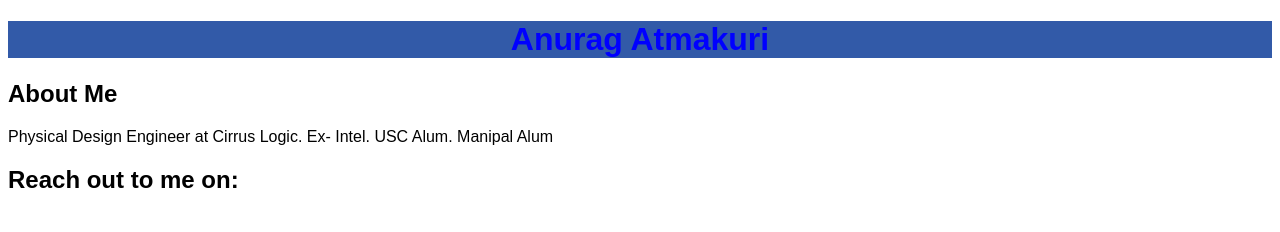
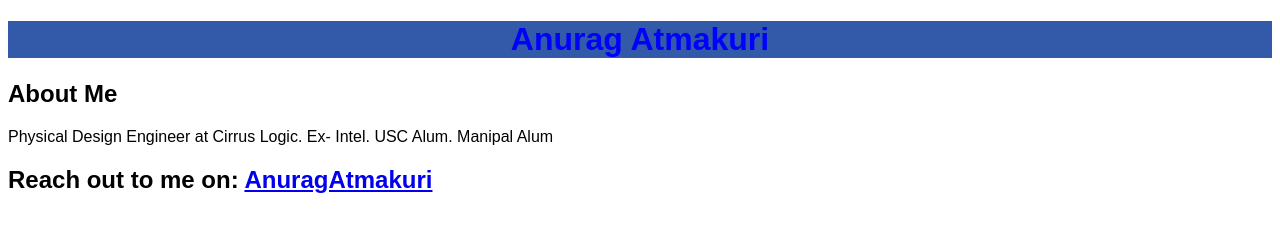
Before and after one commit to anuragatmakuri/anuragatmakuri.github.io, a plain HTML site: page index.html in a window 1280 px wide. Drawn offline with Linux system fonts and the light colour scheme.

Commit message:
Update index.html
Corrected linkedin link

```diff
--- a/index.html
+++ b/index.html
@@ -9,6 +9,6 @@
   <h1>Anurag Atmakuri</h1>
   <h2>About Me</h2>
   <p>Physical Design Engineer at Cirrus Logic. Ex- Intel. USC Alum. Manipal Alum</p>
-  <h2> Reach out to me on: <a href="http://linkedin.com/in/anuragatmakuri" </a> </h2>
+  <h2> Reach out to me on: <a href="http://linkedin.com/in/anuragatmakuri"> AnuragAtmakuri </a> </h2>
 </body>
 </html>
```
